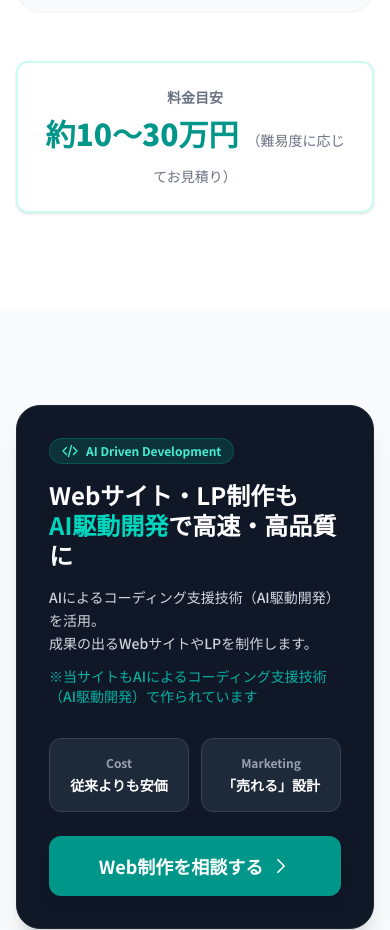
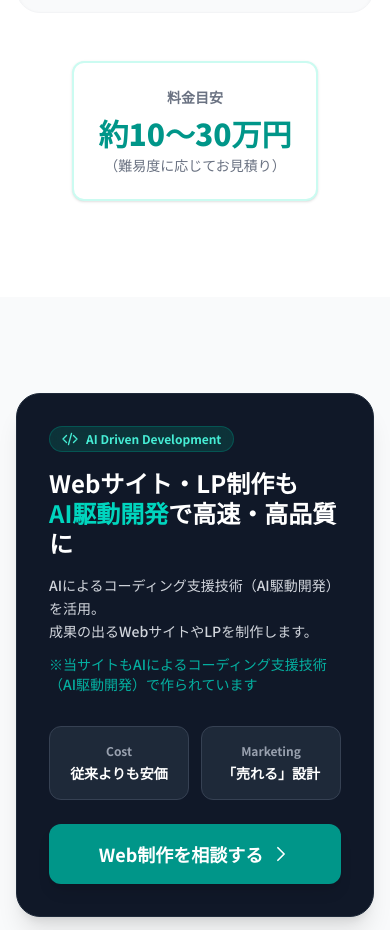
Before and after one commit to gcggit2/vrs_top, a Next.js app: page /ai-development in a window 390 px wide. Shown: the part 5380-6310 px from the top of the page. Built offline with nearby package versions, Linux system fonts and the light colour scheme.

Commit message:
修正: 料金目安の注釈をスマホで改行

```diff
--- a/app/ai-development/page.tsx
+++ b/app/ai-development/page.tsx
@@ -439,7 +439,7 @@ export default function AiDevelopmentPage() {
                 <p className="text-gray-500 font-bold mb-2 text-sm">料金目安</p>
                 <p className="text-3xl font-black text-teal-600">
                   約10〜30万円
-                  <span className="text-sm text-gray-500 font-normal ml-2">（難易度に応じてお見積り）</span>
+                  <span className="block md:inline text-sm text-gray-500 font-normal mt-1 md:mt-0 md:ml-2">（難易度に応じてお見積り）</span>
                 </p>
               </div>
             </div>
```
